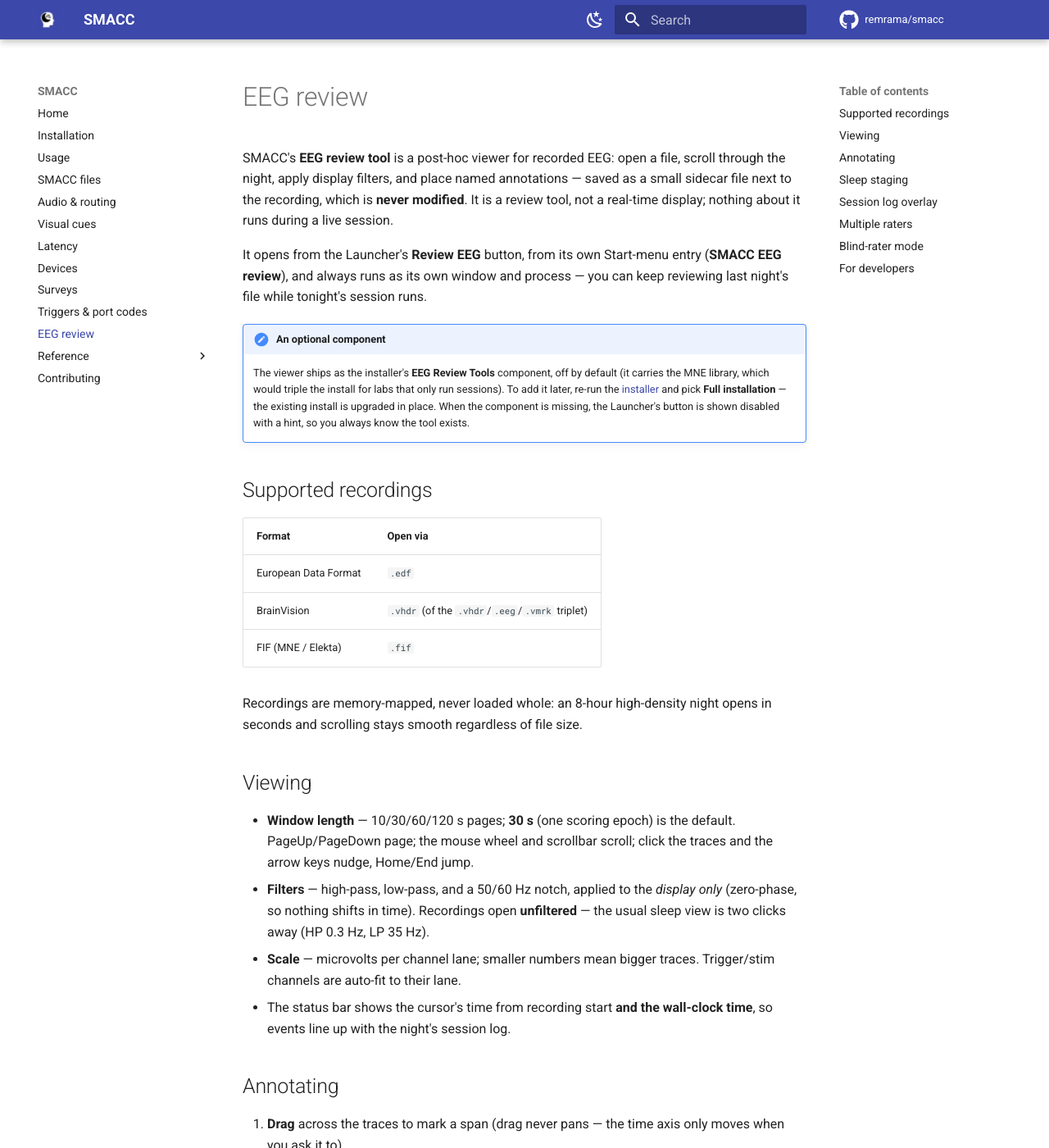
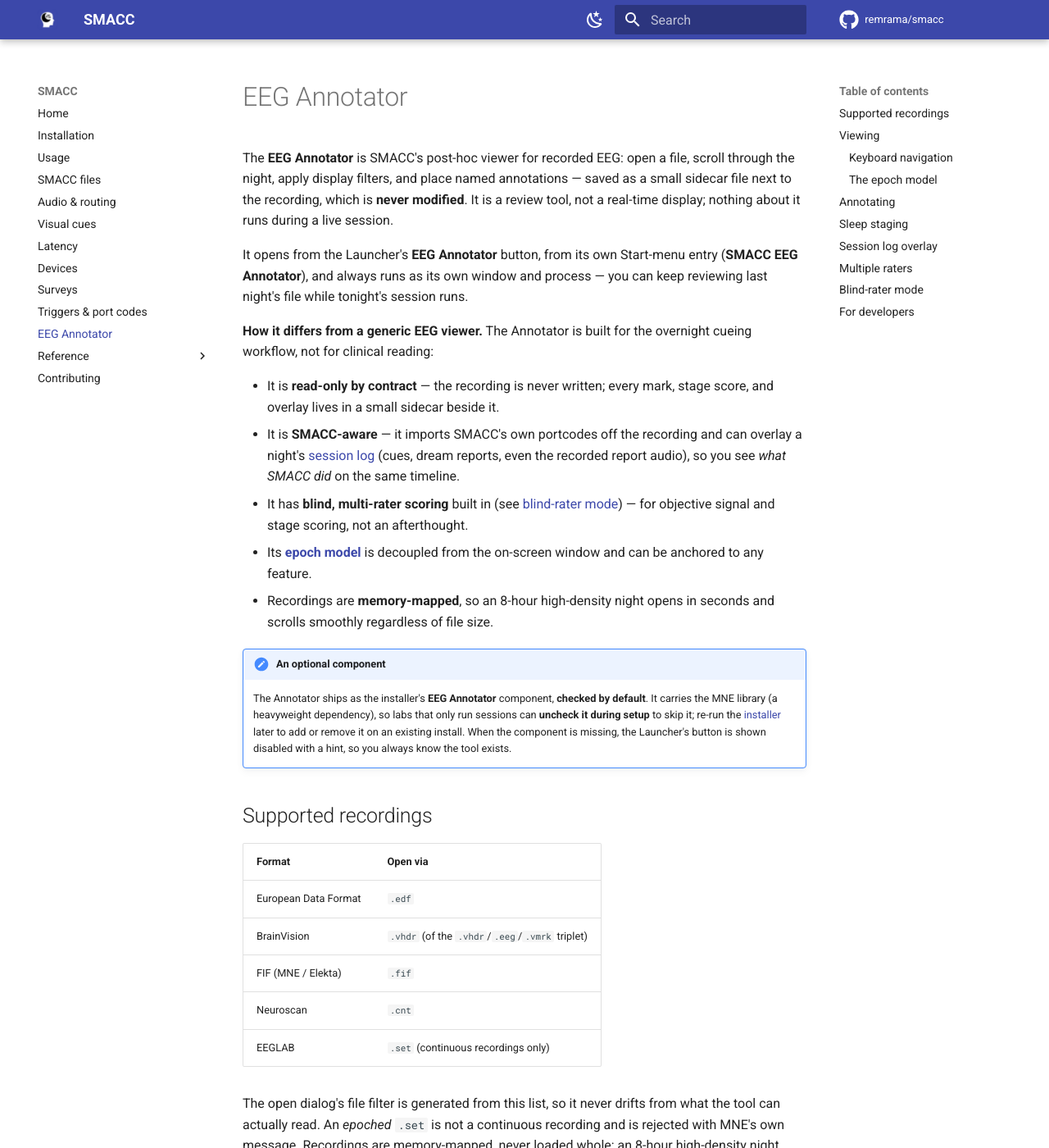
Before and after one commit to remrama/smacc, an MkDocs documentation site: the page built from docs/eeg-annotator.md, in a window 1280 px wide and 1400 px high. Shown: the whole window at 82% size. Built offline with MkDocs 1.6.1 and Material for MkDocs 9.7.7, drawn with Linux system fonts in a browser that asks for light colours; comment, search, counter and statistics services are not loaded; the version menu is left out; some of the changed text lies outside the part shown.

Commit message:
docs: rewrite the EEG annotator guide and rename its page (#236)

```diff
--- a/docs/eeg-review.md
+++ b/docs/eeg-annotator.md
@@ -1,24 +1,40 @@
-# EEG review
+# EEG Annotator
 
-SMACC's **EEG review tool** is a post-hoc viewer for recorded EEG: open a
+The **EEG Annotator** is SMACC's post-hoc viewer for recorded EEG: open a
 file, scroll through the night, apply display filters, and place named
 annotations — saved as a small sidecar file next to the recording, which is
 **never modified**. It is a review tool, not a real-time display; nothing
 about it runs during a live session.
 
-It opens from the Launcher's **Review EEG** button, from its own Start-menu
-entry (**SMACC EEG review**), and always runs as its own window and process —
+It opens from the Launcher's **EEG Annotator** button, from its own Start-menu
+entry (**SMACC EEG Annotator**), and always runs as its own window and process —
 you can keep reviewing last night's file while tonight's session runs.
+
+**How it differs from a generic EEG viewer.** The Annotator is built for the
+overnight cueing workflow, not for clinical reading:
+
+- It is **read-only by contract** — the recording is never written; every mark,
+    stage score, and overlay lives in a small sidecar beside it.
+- It is **SMACC-aware** — it imports SMACC's own portcodes off the recording and
+    can overlay a night's [session log](#session-log-overlay) (cues, dream
+    reports, even the recorded report audio), so you see *what SMACC did* on the
+    same timeline.
+- It has **blind, multi-rater scoring** built in (see
+    [blind-rater mode](#blind-rater-mode)) — for objective signal and stage
+    scoring, not an afterthought.
+- Its **[epoch model](#the-epoch-model)** is decoupled from the on-screen window
+    and can be anchored to any feature.
+- Recordings are **memory-mapped**, so an 8-hour high-density night opens in
+    seconds and scrolls smoothly regardless of file size.
 
 !!! note "An optional component"
 
-    The viewer ships as the installer's **EEG Review Tools** component, off by
-    default (it carries the MNE library, which would triple the install for
-    labs that only run sessions). To add it later, re-run the
-    [installer](installation.md) and pick **Full installation** — the existing
-    install is upgraded in place. When the component is missing, the
-    Launcher's button is shown disabled with a hint, so you always know the
-    tool exists.
+    The Annotator ships as the installer's **EEG Annotator** component, **checked
+    by default**. It carries the MNE library (a heavyweight dependency), so labs
+    that only run sessions can **uncheck it during setup** to skip it; re-run the
+    [installer](installation.md) later to add or remove it on an existing install.
+    When the component is missing, the Launcher's button is shown disabled with a
+    hint, so you always know the tool exists.
 
 ## Supported recordings
 
@@ -27,41 +43,95 @@
 | European Data Format | `.edf`                                          |
 | BrainVision          | `.vhdr` (of the `.vhdr`/`.eeg`/`.vmrk` triplet) |
 | FIF (MNE / Elekta)   | `.fif`                                          |
+| Neuroscan            | `.cnt`                                          |
+| EEGLAB               | `.set` (continuous recordings only)             |
 
-Recordings are memory-mapped, never loaded whole: an 8-hour high-density
-night opens in seconds and scrolling stays smooth regardless of file size.
+The open dialog's file filter is generated from this list, so it never drifts
+from what the tool can actually read. An *epoched* `.set` is not a continuous
+recording and is rejected with MNE's own message. Recordings are memory-mapped,
+never loaded whole: an 8-hour high-density night opens in seconds and scrolling
+stays smooth regardless of file size.
 
 ## Viewing
 
-- **Window length** — 10/30/60/120 s pages; **30 s** (one scoring epoch) is
-    the default. PageUp/PageDown page; the mouse wheel and scrollbar scroll;
-    click the traces and the arrow keys nudge, Home/End jump.
+- **Window length** — 10/30/60/120 s pages; **30 s** is the default. This is the
+    *on-screen* window, separate from the [scoring epoch](#the-epoch-model).
 - **Filters** — high-pass, low-pass, and a 50/60 Hz notch, applied to the
     *display only* (zero-phase, so nothing shifts in time). Recordings open
     **unfiltered** — the usual sleep view is two clicks away (HP 0.3 Hz, LP
     35 Hz).
 - **Scale** — microvolts per channel lane; smaller numbers mean bigger
     traces. Trigger/stim channels are auto-fit to their lane.
+- **Channels…** picks which channels are shown and reorders them; each channel
+    type (EEG, EOG, EMG, …) scales on its own. **Save profile…** stores the whole
+    montage — channels, filters, scale, and the window/epoch lengths — to a file,
+    and **Load profile…** applies it to any recording, so a lab's house view is
+    one click on every night.
+- **Export figure…** writes the current window to a publication-ready **PNG, PDF,
+    or SVG**.
 - The status bar shows the cursor's time from recording start **and the
     wall-clock time**, so events line up with the night's session log.
+
+### Keyboard navigation
+
+The arrow keys drive the view from anywhere in the window — you do **not** have
+to click the traces first:
+
+| Key                   | Action                                   |
+| --------------------- | ---------------------------------------- |
+| `←` / `→`             | step back / forward one **epoch**        |
+| `Shift`+`←` / `→`     | nudge 1 s, to peek across a boundary     |
+| `↑` / `↓`             | bigger / smaller traces (`Shift` = fine) |
+| `Home` / `End`        | jump to the start / end of the recording |
+| `PageUp` / `PageDown` | page back / forward one window           |
+
+The mouse wheel and scrollbar scroll as well.
+
+### The epoch model
+
+The **scoring epoch** is a first-class concept, deliberately *separate* from the
+on-screen window — a 30 s epoch can be inspected inside a 60 s window, and the
+arrow keys step by epoch regardless of how much is on screen.
+
+- **Epoch** length is set in seconds (default **30 s**, the polysomnography
+    standard; 1–300 s).
+- **Epoch grid** draws faint, **numbered** epoch boundaries over the traces.
+- **Anchor epochs to view** starts an epoch at the left edge of the current view
+    and back/front-fills the whole grid from there (boundaries fall at
+    `anchor + k·epoch`) — so you can line the grid up with lights-out or any
+    feature in the record. **Reset anchor** puts epoch 1 back at the recording
+    start.
+- **Time axis** labels the x-axis as wall-clock **Clock** time or **Elapsed**
+    seconds from the start. Clock needs a recording start time; an anonymized file
+    that has none falls back to elapsed.
 
 ## Annotating
 
 1. **Drag** across the traces to mark a span (drag never pans — the time
-    axis only moves when you ask it to).
+    axis only moves when you ask it to). To drop a **point** instead,
+    **Ctrl+click** (or press **M**) at the cursor.
 1. Name it in the label dialog — recent labels and common marks (LRLR,
     arousal, artifact, cue response) are one click; free text always works.
     Tick **instantaneous** to keep just the moment instead of the dragged span.
-1. **Click** an annotation to select it; use the side list to rename,
+1. A plain **click** on an annotation selects it; use the side list to rename,
     delete, or jump to one (double-click).
 1. **Save annotations** writes the sidecar next to the recording:
     `night1.edf` → `night1.annotations.tsv` (+ a small `.json` describing it).
-    Unsaved changes star the title and prompt before closing.
+    The recording itself is **never modified**. Unsaved changes star the title
+    and prompt before closing, and saving over a sidecar **this review did not
+    open** asks first — so you never clobber another file by accident.
 
 For fast signal scoring, the **Quick marks** row drops a labeled point mark at
 the cursor in one click — or press **1–9** for the first nine. Use **Edit
 palette…** to set the buttons; the palette defaults to the lucid eye-signal
 vocabulary (LRLR, LRLRx2, LRLRx3, IEIE).
+
+**Autosave & recovery.** A couple of seconds after you stop editing, your work
+autosaves to a distinct `night1.annotations.autosave.tsv` (a per-rater file when
+a [rater id](#multiple-raters) is set). It is purely a crash net — if the tool
+finds one when a recording opens, a non-modal banner offers to **Restore** or
+**Dismiss** it; nothing is ever applied silently, and your real sidecar is
+untouched until you Save.
 
 Events already stored **inside** the recording — amp markers, SMACC's own
 trigger codes — are imported automatically the *first* time a file is
--- a/mkdocs.yaml
+++ b/mkdocs.yaml
@@ -54,7 +54,7 @@
   - Devices: devices.md
   - Surveys: surveys.md
   - Triggers & port codes: triggers.md
-  - EEG review: eeg-review.md
+  - EEG Annotator: eeg-annotator.md
   - Reference:
     - File formats: reference/index.md
     - SMACC file (.smacc): reference/settings-file.md
```
Also changed, not shown: docs/installation.md (+2 -2 lines), docs/reference/annotations-file.md (+1 -1 lines).
